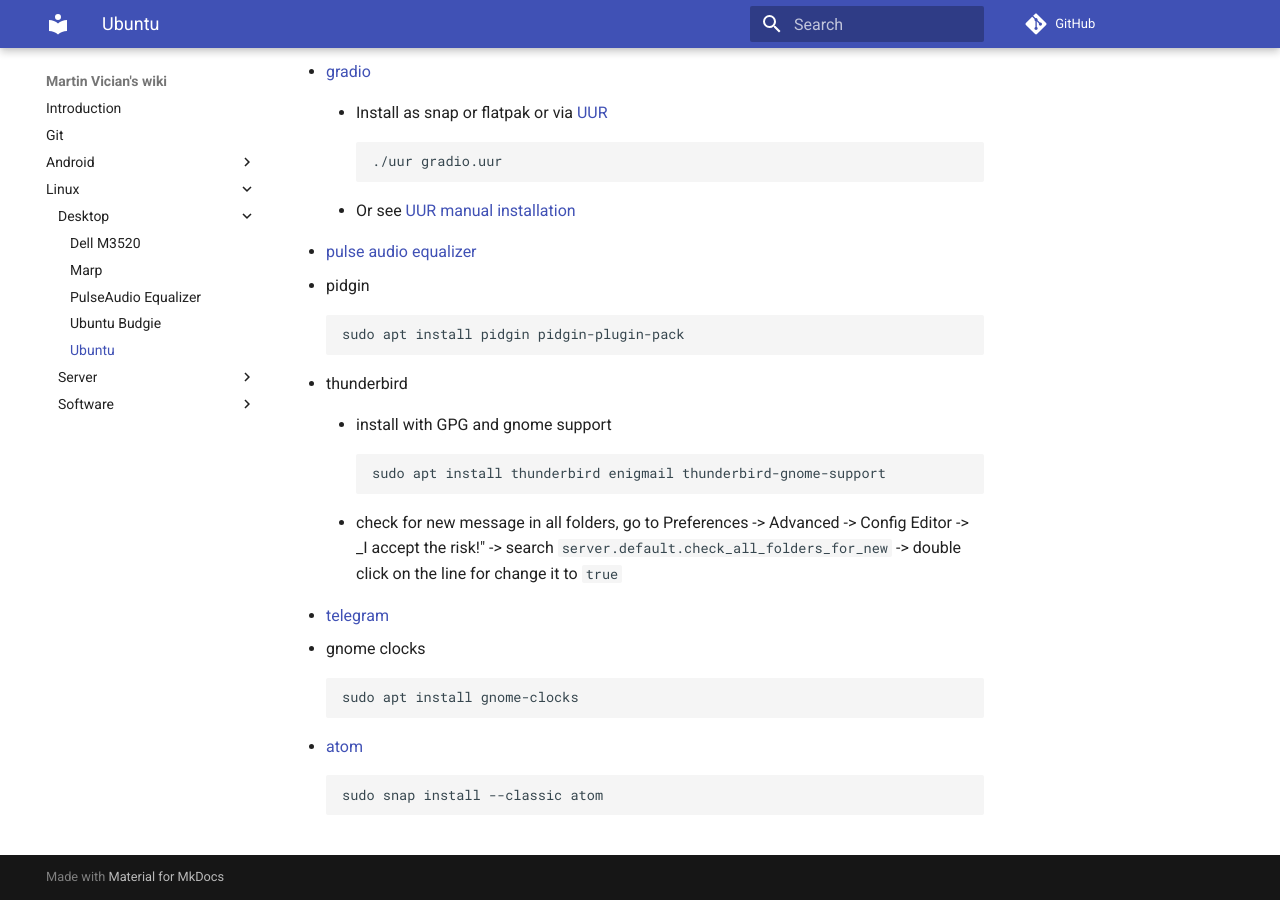
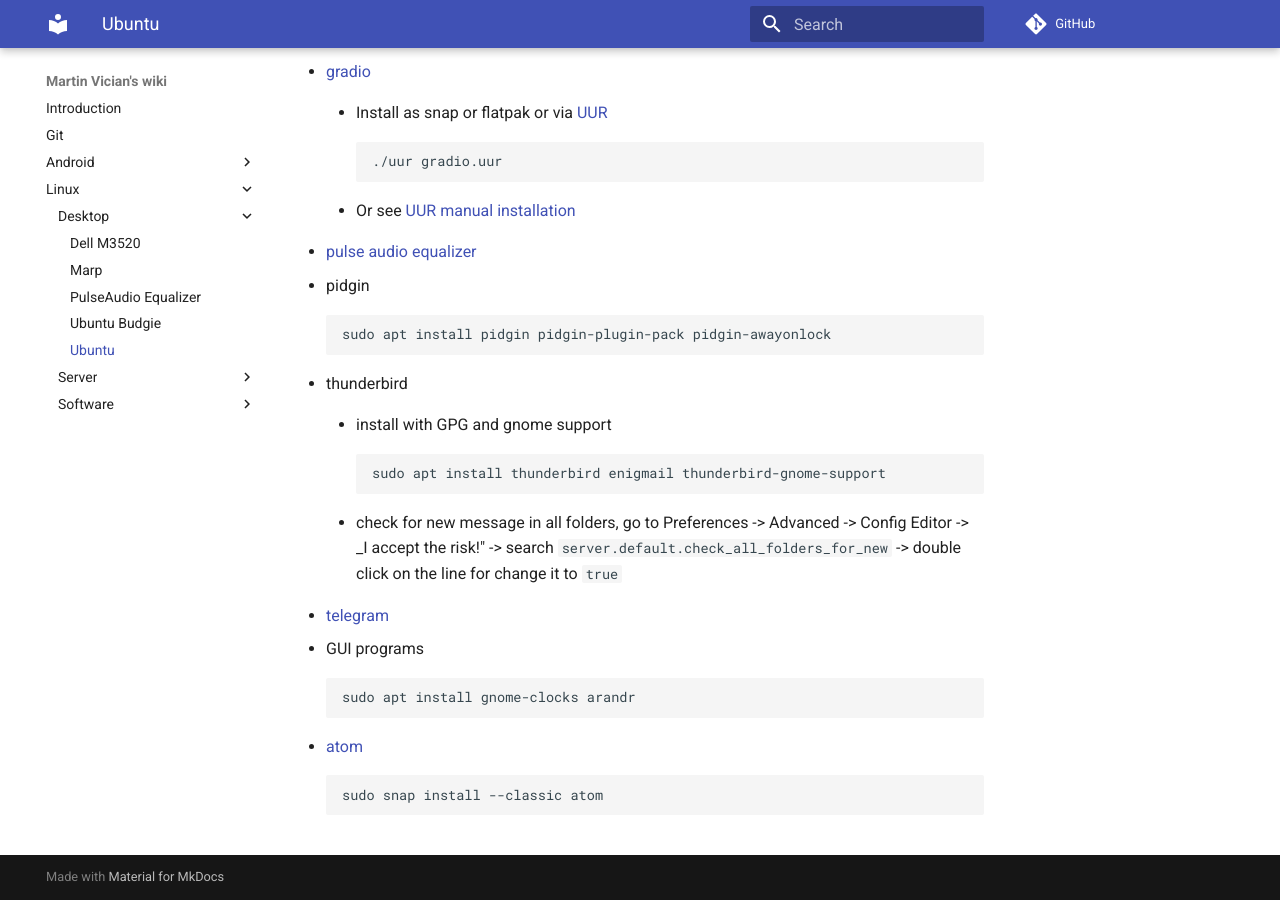
Before and after one commit to vician/wiki, an MkDocs documentation site: the page built from docs/Linux/Desktop/Ubuntu.md, in a window 1280 px wide and 900 px high, scrolled down 1135 px. Built offline with MkDocs 1.6.1 and Material for MkDocs 9.7.7, drawn with Linux system fonts in a browser that asks for light colours; comment, search, counter and statistics services are not loaded.

Commit message:
added pidgin and gitignore

```diff
--- a/docs/Linux/Desktop/Ubuntu.md
+++ b/docs/Linux/Desktop/Ubuntu.md
@@ -53,7 +53,7 @@ _What I need on my Ubuntu desktop._
 - [pulse audio equalizer](PulseAudio Equalizer/)
 - pidgin
 
-		sudo apt install pidgin pidgin-plugin-pack
+		sudo apt install pidgin pidgin-plugin-pack pidgin-awayonlock
 
 - thunderbird
 	- install with GPG and gnome support
@@ -63,9 +63,9 @@ _What I need on my Ubuntu desktop._
 	- check for new message in all folders, go to Preferences -> Advanced -> Config Editor -> _I accept the risk!" -> search `server.default.check_all_folders_for_new` -> double click on the line for change it to `true`
 
 - [telegram](https://telegram.org/dl/desktop/linux)
-- gnome clocks
+- GUI programs
 
-		sudo apt install gnome-clocks
+		sudo apt install gnome-clocks arandr
 
 - [atom](https://atom.io)
 
```
Also changed, not shown: docs/git.md (+8 -0 lines).
